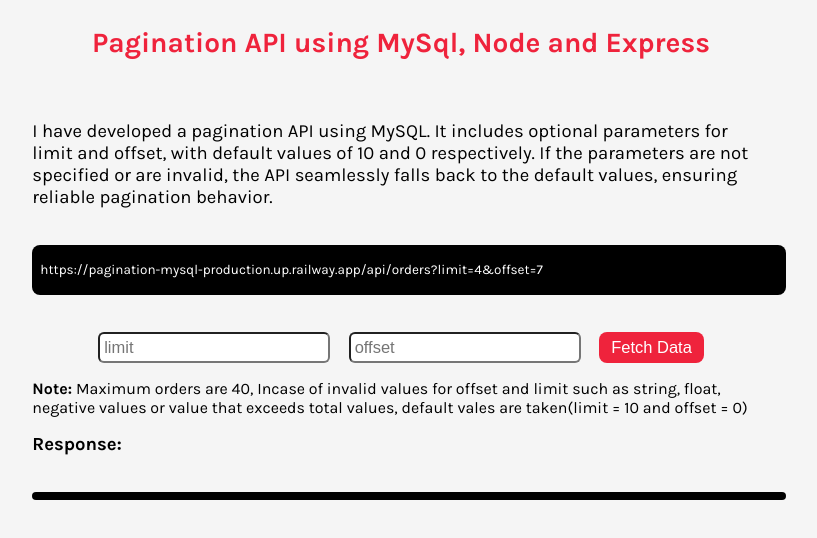
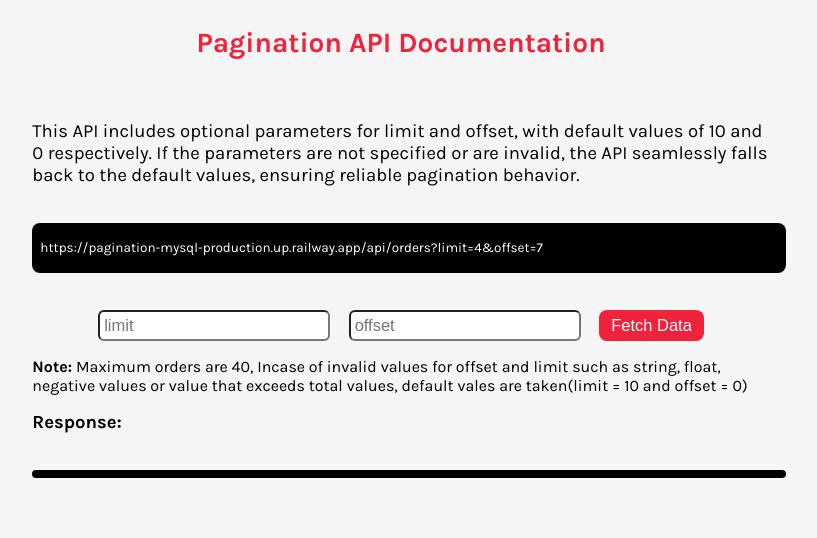
Before and after one commit to manoj-jayaraman2001/pagination-mysql, a website: page public/index.html in a window 1280 px wide. Shown: the whole page, without its empty margins (239-1056 px from the left). Drawn offline with Linux system fonts and the light colour scheme; no server answers.

Commit message:
updated document

```diff
--- a/public/index.html
+++ b/public/index.html
@@ -97,11 +97,11 @@
   </head>
   <body>
     <div>
-    <h1>Pagination API using MySql, Node and Express</h1>
+    <h1>Pagination API Documentation</h1>
 
     <div class="main">
       <p>
-        I have developed a pagination API using MySQL. It includes optional
+        This API includes optional
         parameters for limit and offset, with default values of 10 and 0
         respectively. If the parameters are not specified or are invalid, the
         API seamlessly falls back to the default values, ensuring reliable
```
